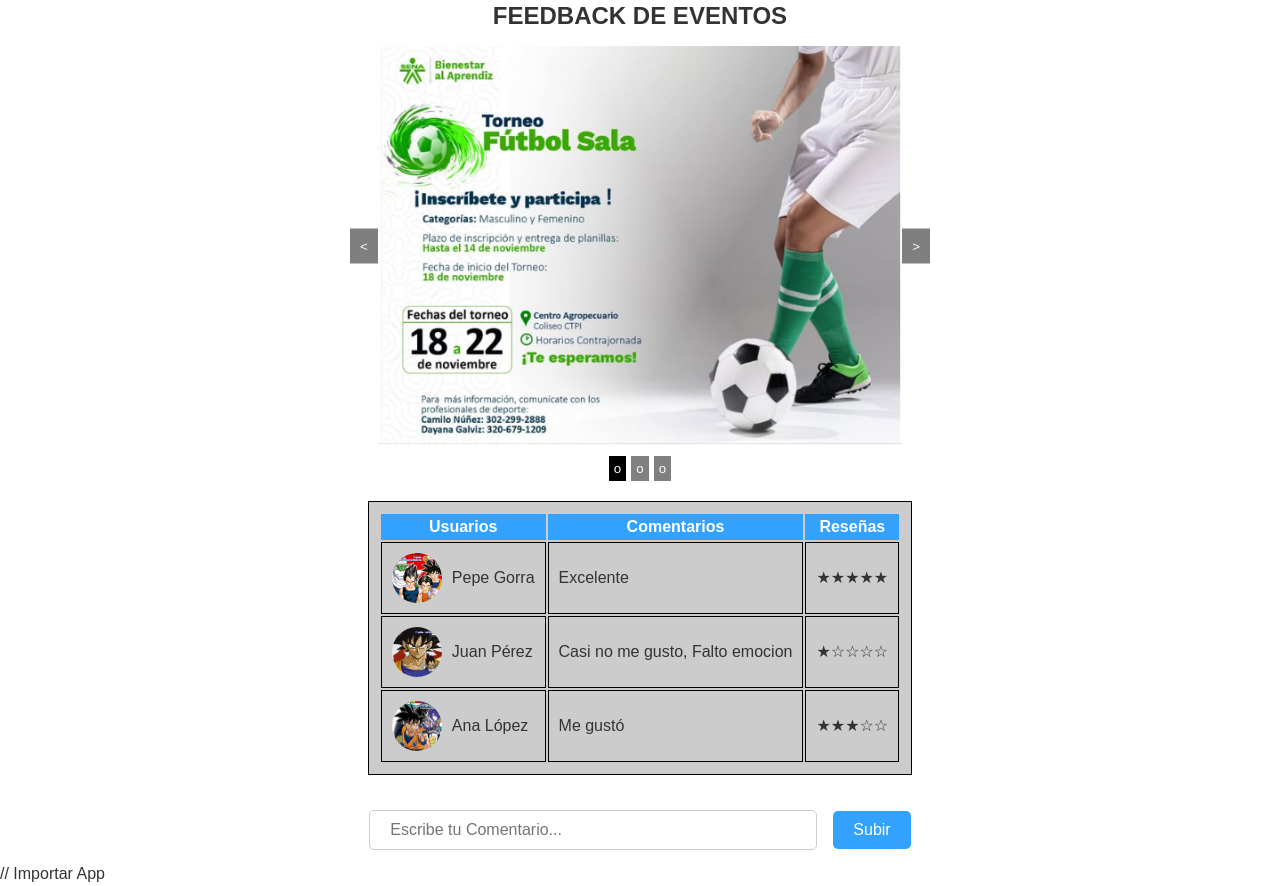
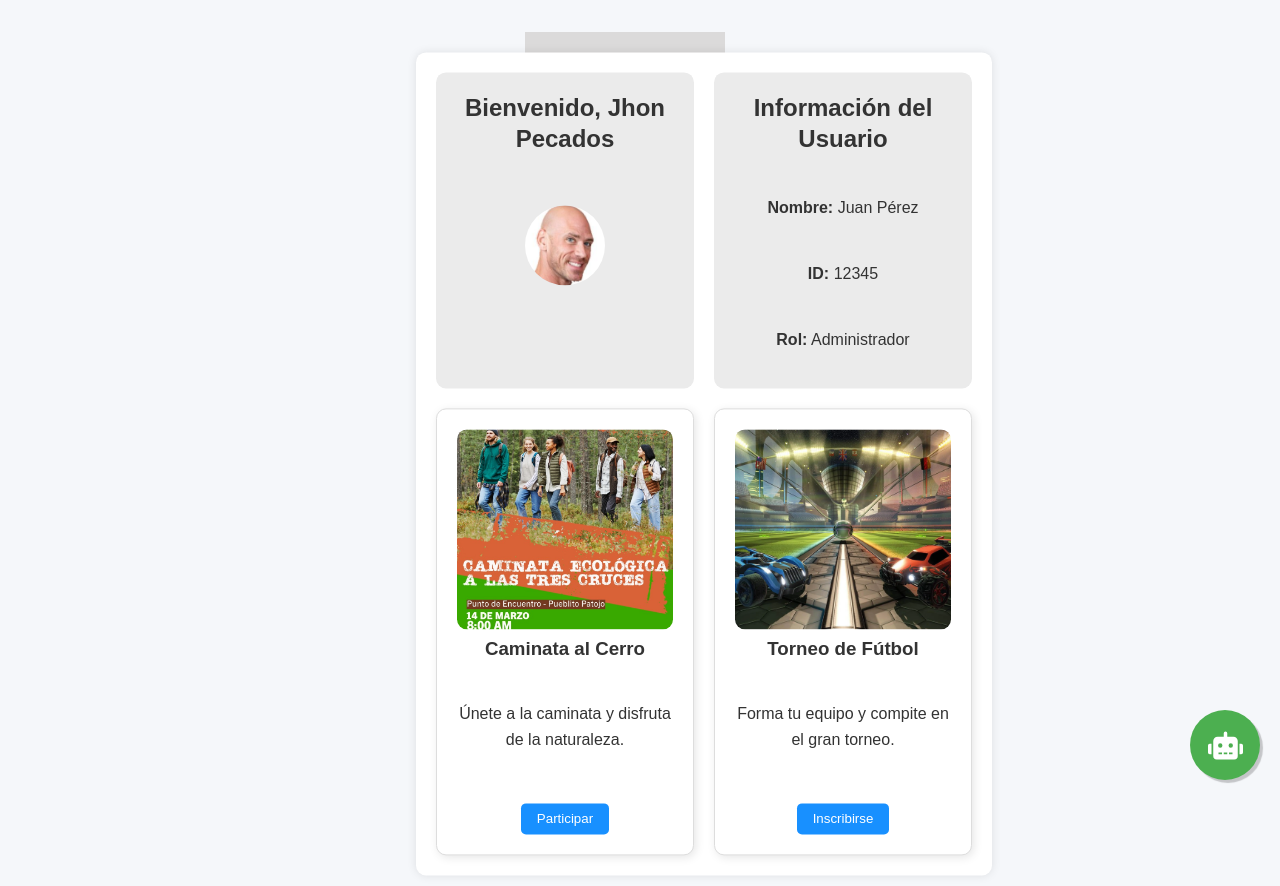
Before and after one commit to victormosqueraconejo/ActivSena, a React (Vite) app in the folder client/: page /dash in a window 1280 px wide. Built offline with nearby package versions, Linux system fonts and the light colour scheme.

Commit message:
Correcion de Rutas

```diff
--- /dev/null
+++ b/client/public/DashBoard.jsx
@@ -0,0 +1,24 @@
+import React from 'react'
+import MenuLateral from '../src/pages/DashBoard/DashBoardComponents/MenuLateral'
+import HomeDash from "../src/pages/DashBoard/HomeDash"
+import ActivBot from '../src/pages/DashBoard/DashBoardComponents/ActivBot'
+
+import "../src/styles/App.css"
+import "../src/styles/BotHp.css"
+import "../src/styles/ColaViento.css"
+import "../src/styles/global.css"
+import "../src/styles/Resposive.css"
+
+export default function DashBoard() {
+  return (
+    <>
+    <section className='contenedor' >
+        <MenuLateral></MenuLateral>
+        <main className='contenido'>
+            <HomeDash></HomeDash>
+        </main>
+        <ActivBot></ActivBot>
+    </section>
+    </>
+  )
+}
--- /dev/null
+++ b/client/public/HomePage.jsx
@@ -0,0 +1,27 @@
+import React from 'react'
+import HeaderHome from '../src/pages/Home/HeaderHome'
+import HeroHomeSection from '../src/pages/Home/HeroHomeSection'
+import ChatComponent from '../src/pages/Home/ChatComponent'
+import AboutComponent from "../src/pages/Home/AboutComponent"
+import AnunciosHome from "../src/pages/Home/AnunciosHome"
+import ProjectsHome from "../src/pages/Home/ProjectsHome"
+import ContactHome from "../src/pages/Home/ContactHome"
+import FooterHome from "../src/pages/Home/FooterHome"
+import "./indexHome.css"
+
+
+
+export default function HomePage() {
+  return (
+    <>
+        <HeaderHome></HeaderHome>
+        <HeroHomeSection ></HeroHomeSection>
+        <ChatComponent ></ChatComponent>
+        <AboutComponent ></AboutComponent>
+        <AnunciosHome></AnunciosHome>
+        <ProjectsHome></ProjectsHome>
+        <ContactHome></ContactHome>
+        <FooterHome></FooterHome>
+    </>
+  )
+}
--- a/client/src/RutasComponents.jsx
+++ b/client/src/RutasComponents.jsx
@@ -1,6 +1,7 @@
 import React from 'react'
 import {BrowserRouter, Route, Routes} from "react-router-dom"
-import HomePage from "./pages/Home/HomePage"
+import HomePage from "../public/HomePage"
+import DashBoard from '../public/DashBoard'
 
 
 export default function RutasComponents() {
@@ -9,6 +10,7 @@ export default function RutasComponents() {
     <BrowserRouter>
         <Routes>
             <Route path='/' element={<HomePage></HomePage>} />
+            <Route path='/dash' element={<DashBoard/>} />
         </Routes>
     </BrowserRouter>
     </>
--- a/client/src/main.jsx
+++ b/client/src/main.jsx
@@ -10,8 +10,8 @@ import RutasComponents from './RutasComponents.jsx'
 createRoot(document.getElementById('root')).render(
   <StrictMode>
     <RutasComponents />
-    <Combinar />
-  // Importar App
-    <RutasComponents ></RutasComponents>
+
+  {/* <Combinar />
+   Importar App*/}
   </StrictMode>,
 )
--- a/client/src/pages/DashBoard/HomeDash.jsx
+++ b/client/src/pages/DashBoard/HomeDash.jsx
@@ -3,7 +3,7 @@ import avatar from "./img/avtar.png";
 import caminata from "./img/caminata.jpg";
 import fulbol from "./img/fulbol.webp";
 
-export default function UserDashboard() {
+export default function HomeDash() {
   return (
     <main className="contenedor1">
       <header className="bienvenida">
--- a/client/src/pages/Home/HomeComponents/AnuncioCardComponent.jsx
+++ b/client/src/pages/Home/HomeComponents/AnuncioCardComponent.jsx
@@ -1,5 +1,5 @@
 import React from 'react'
-import "../styles/indexHome.css"
+//import "../styles/indexHome.css"
 import "./styles/AnuncioCardComponent.css"
 
 export default function AnuncioCardComponent({title, description}) {
--- a/client/src/pages/Home/HomeComponents/FormComponent.jsx
+++ b/client/src/pages/Home/HomeComponents/FormComponent.jsx
@@ -1,5 +1,5 @@
 import React from 'react'
-import "../styles/indexHome.css"
+//import "../styles/indexHome.css"
 import "./styles/FormComponent.css"
 
 
--- a/client/src/pages/Home/HomeComponents/ProjectCardComponent.jsx
+++ b/client/src/pages/Home/HomeComponents/ProjectCardComponent.jsx
@@ -1,5 +1,5 @@
 import React from 'react'
-import "../styles/indexHome.css"
+//import "../styles/indexHome.css"
 import "./styles/ProjectCardComponent.css"
 
 export default function ProjectCardComponent({title, description}) {
--- a/client/src/pages/Home/HomePage.jsx
+++ /dev/null
@@ -1,27 +0,0 @@
-import React from 'react'
-import HeaderHome from './HeaderHome'
-import HeroHomeSection from './HeroHomeSection'
-import ChatComponent from './ChatComponent'
-import AboutComponent from "./AboutComponent"
-import AnunciosHome from "./AnunciosHome"
-import ProjectsHome from "./ProjectsHome"
-import ContactHome from "./ContactHome"
-import FooterHome from "./FooterHome"
-import "./styles/indexHome.css"
-
-
-
-export default function HomePage() {
-  return (
-    <>
-        <HeaderHome></HeaderHome>
-        <HeroHomeSection ></HeroHomeSection>
-        <ChatComponent ></ChatComponent>
-        <AboutComponent ></AboutComponent>
-        <AnunciosHome></AnunciosHome>
-        <ProjectsHome></ProjectsHome>
-        <ContactHome></ContactHome>
-        <FooterHome></FooterHome>
-    </>
-  )
-}
```
Also changed, not shown: client/public/indexHome.css (renamed from client/src/pages/Home/styles/indexHome.css).
